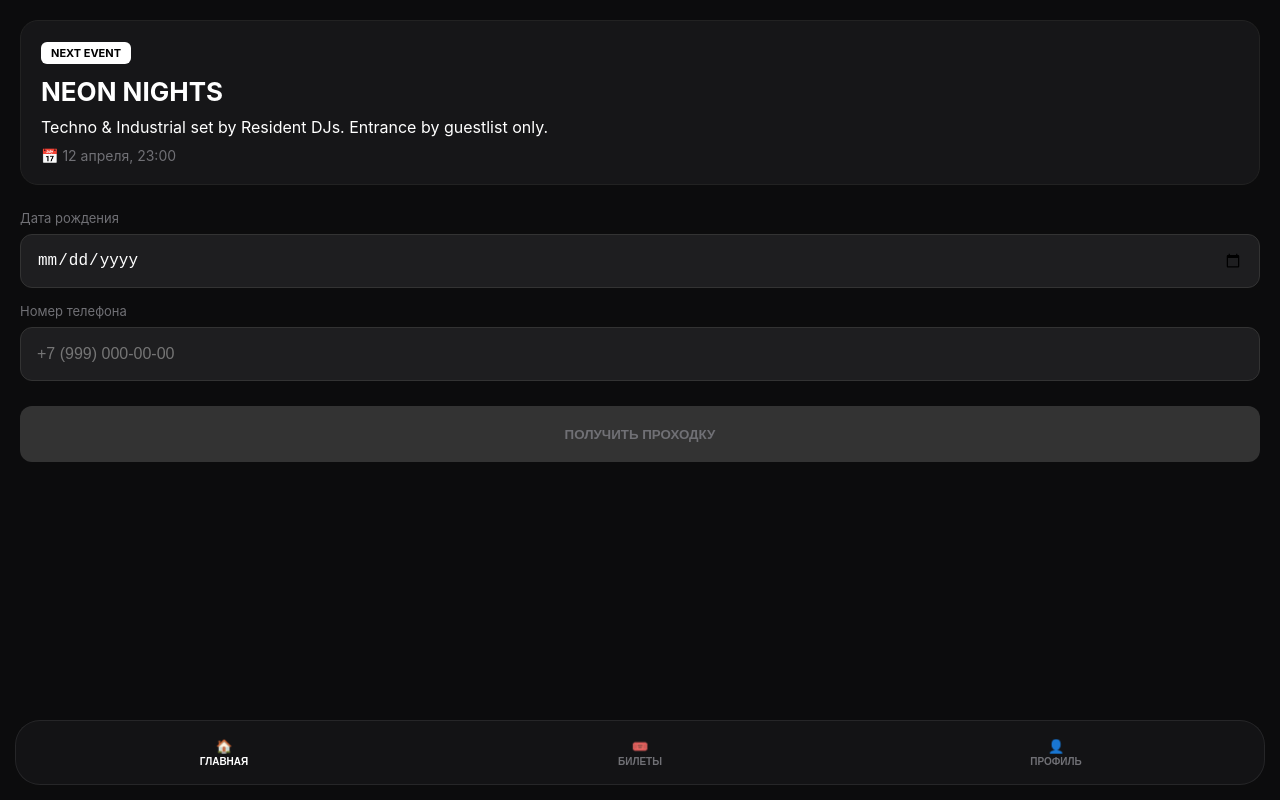
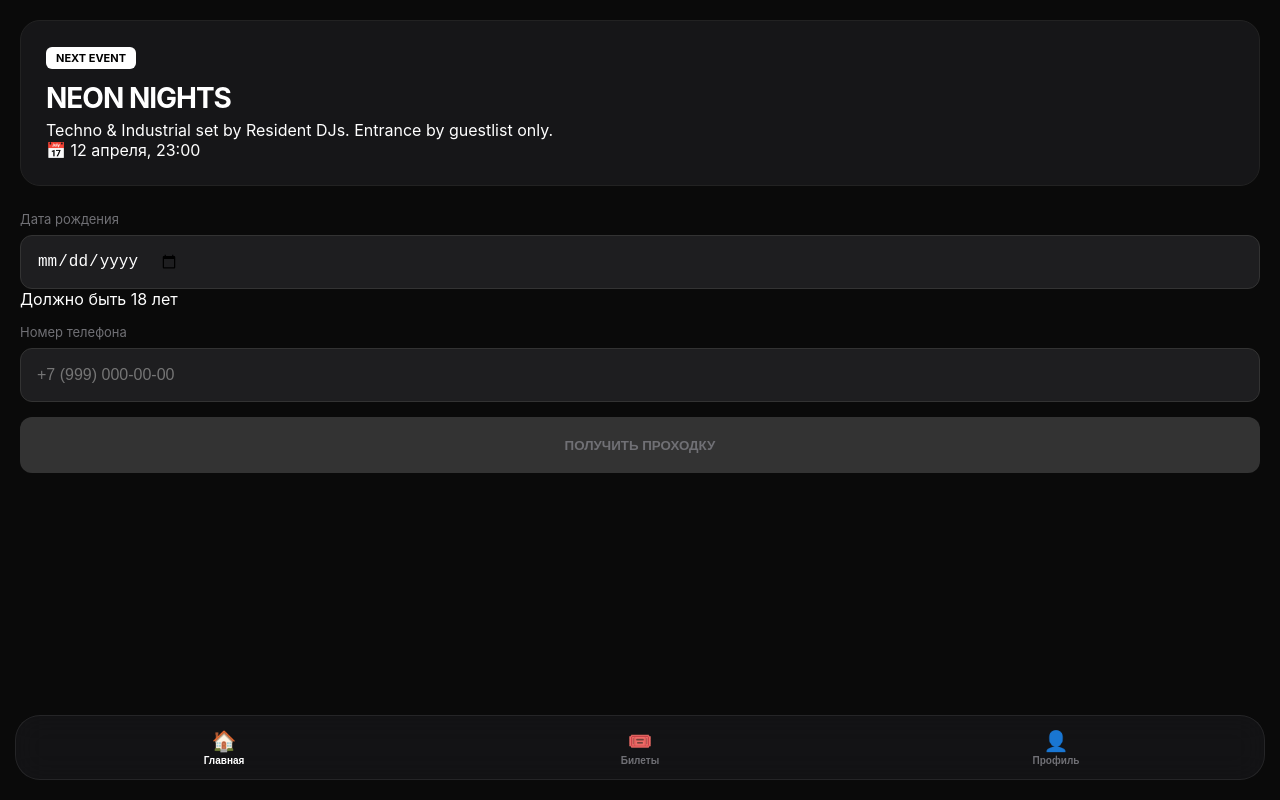
Before and after one commit to maksimbaulin0-code/ivent, a plain HTML site: page index.html in a window 1280 px wide. Drawn offline with Linux system fonts and the light colour scheme; a script that the page names is missing.

Commit message:
Update style.css

```diff
--- a/style.css
+++ b/style.css
@@ -1,4 +1,3 @@
-/* 1. Глобальный сброс — это решит проблему разной длины */
 * {
     box-sizing: border-box;
     margin: 0;
@@ -7,24 +6,23 @@
 }
 
 :root {
-    --bg-color: #0c0c0d;
-    --card-bg: #161618;
-    --input-bg: #1e1e20;
-    --text-main: #ffffff;
+    --bg: #0a0a0a;
+    --card: #161618;
+    --input: #1e1e20;
+    --accent: #ffffff;
     --text-dim: #707075;
 }
 
 body {
-    background-color: var(--bg-color);
-    color: var(--text-main);
-    font-family: -apple-system, system-ui, sans-serif;
+    background: var(--bg);
+    color: #fff;
+    font-family: -apple-system, sans-serif;
     height: 100vh;
-    display: flex;
-    flex-direction: column;
     overflow: hidden;
 }
 
-/* 2. Контейнер контента */
+#app-viewport { display: flex; flex-direction: column; height: 100vh; }
+
 #app-content {
     flex: 1;
     overflow-y: auto;
@@ -32,67 +30,49 @@ body {
     padding-bottom: 100px;
 }
 
-/* 3. Карточка ивента */
+.view.hidden { display: none !important; }
+
+/* КАРТОЧКА */
 .ticket-card {
-    background: var(--card-bg);
-    padding: 20px;
-    border-radius: 18px;
+    background: var(--card);
+    padding: 25px;
+    border-radius: 20px;
     border: 1px solid #222;
     margin-bottom: 25px;
 }
+.badge { background: #fff; color: #000; padding: 4px 10px; border-radius: 6px; font-size: 11px; font-weight: bold; }
+h1 { font-size: 28px; margin: 15px 0 5px; letter-spacing: -1px; }
 
-.badge {
-    display: inline-block;
-    background: #fff;
-    color: #000;
-    padding: 4px 10px;
-    border-radius: 6px;
-    font-size: 11px;
-    font-weight: bold;
-    text-transform: uppercase;
-    margin-bottom: 12px;
-}
+/* ПОЛЯ ВВОДА — ИСПРАВЛЕНО */
+.input-group { margin-bottom: 15px; }
+label { display: block; font-size: 13px; color: var(--text-dim); margin-bottom: 8px; }
 
-h1 { font-size: 26px; margin-bottom: 10px; }
-.event-info { color: var(--text-dim); font-size: 14px; margin-top: 10px; }
-
-/* 4. ИСПРАВЛЕННЫЕ ПОЛЯ (ТЕПЕРЬ СТРОГО ОДИНАКОВЫЕ) */
-.input-group {
-    margin-bottom: 15px;
-    width: 100%;
-}
-
-label {
+input, textarea {
     display: block;
-    font-size: 13px;
-    color: var(--text-dim);
-    margin-bottom: 8px;
-}
-
-/* Применяем стили ко всем инпутам сразу */
-input[type="date"],
-input[type="tel"],
-input[type="text"] {
-    display: block;
-    width: 100% !important; /* Принудительно на всю ширину */
+    width: 100% !important;
     height: 54px;
-    padding: 0 16px !important; /* Жестко фиксируем внутренние отступы */
-    background: var(--input-bg);
+    padding: 0 16px !important;
+    background: var(--input);
     border: 1px solid #333;
     border-radius: 12px;
     color: #fff;
     font-size: 16px;
     appearance: none;
-    -webkit-appearance: none; /* Убирает системный дизайн Apple */
+    -webkit-appearance: none;
+    text-align: left !important;
 }
 
-/* Убираем надпись "Должно быть 18 лет" */
-#age-error {
-    display: none !important; /* Полностью скрываем элемент */
+textarea { height: 100px; padding: 12px 16px !important; resize: none; }
+
+/* ФИКС ДАТЫ ДЛЯ iOS */
+input[type="date"] {
+    display: flex;
+    align-items: center;
+    line-height: 54px;
 }
 
-/* 5. Кнопка */
-button#submit-btn {
+/* КНОПКА */
+button#submit-btn, .btn-save {
     width: 100%;
     height: 56px;
     background: #333;
@@ -101,42 +81,27 @@ button#submit-btn {
     border-radius: 12px;
     font-weight: 700;
     text-transform: uppercase;
-    margin-top: 10px;
+    transition: 0.3s;
 }
+button#submit-btn:not(:disabled), .btn-save { background: #fff; color: #000; }
 
-button#submit-btn:not(:disabled) {
-    background: #fff;
-    color: #000;
-}
-
-/* 6. Навигация (Glass Design) */
+/* НАВИГАЦИЯ */
 .bottom-nav {
-    position: fixed;
-    bottom: 15px;
-    left: 15px;
-    right: 15px;
+    position: fixed; bottom: 20px; left: 15px; right: 15px;
     height: 65px;
     background: rgba(22, 22, 24, 0.8);
-    backdrop-filter: blur(20px);
-    -webkit-backdrop-filter: blur(20px);
-    border: 1px solid rgba(255, 255, 255, 0.08);
+    backdrop-filter: blur(15px);
+    -webkit-backdrop-filter: blur(15px);
     border-radius: 25px;
-    display: flex;
-    justify-content: space-around;
-    align-items: center;
+    border: 1px solid rgba(255,255,255,0.08);
+    display: flex; justify-content: space-around; align-items: center;
 }
+.nav-item { background: none; border: none; color: var(--text-dim); display: flex; flex-direction: column; align-items: center; width: 30%; }
+.nav-item.active { color: #fff; }
+.nav-icon { font-size: 20px; }
+.nav-label { font-size: 10px; font-weight: 700; margin-top: 2px; }
 
-.nav-item {
-    background: none;
-    border: none;
-    color: var(--text-dim);
-    display: flex;
-    flex-direction: column;
-    align-items: center;
-    width: 30%;
-}
-
-.nav-item.active { color: #fff; }
-.nav-label { font-size: 10px; font-weight: 700; text-transform: uppercase; margin-top: 2px; }
-
-.view.hidden { display: none !important; }
+/* АДМИНКА */
+.admin-card { background: var(--card); padding: 20px; border-radius: 15px; margin-top: 20px; border: 1px solid #333; }
+.admin-card input, .admin-card textarea { margin-bottom: 10px; }
+.btn-admin-toggle { background: transparent; border: 1px solid #333; color: #fff; padding: 10px; border-radius: 10px; margin-top: 20px; width: 100%; }
```
